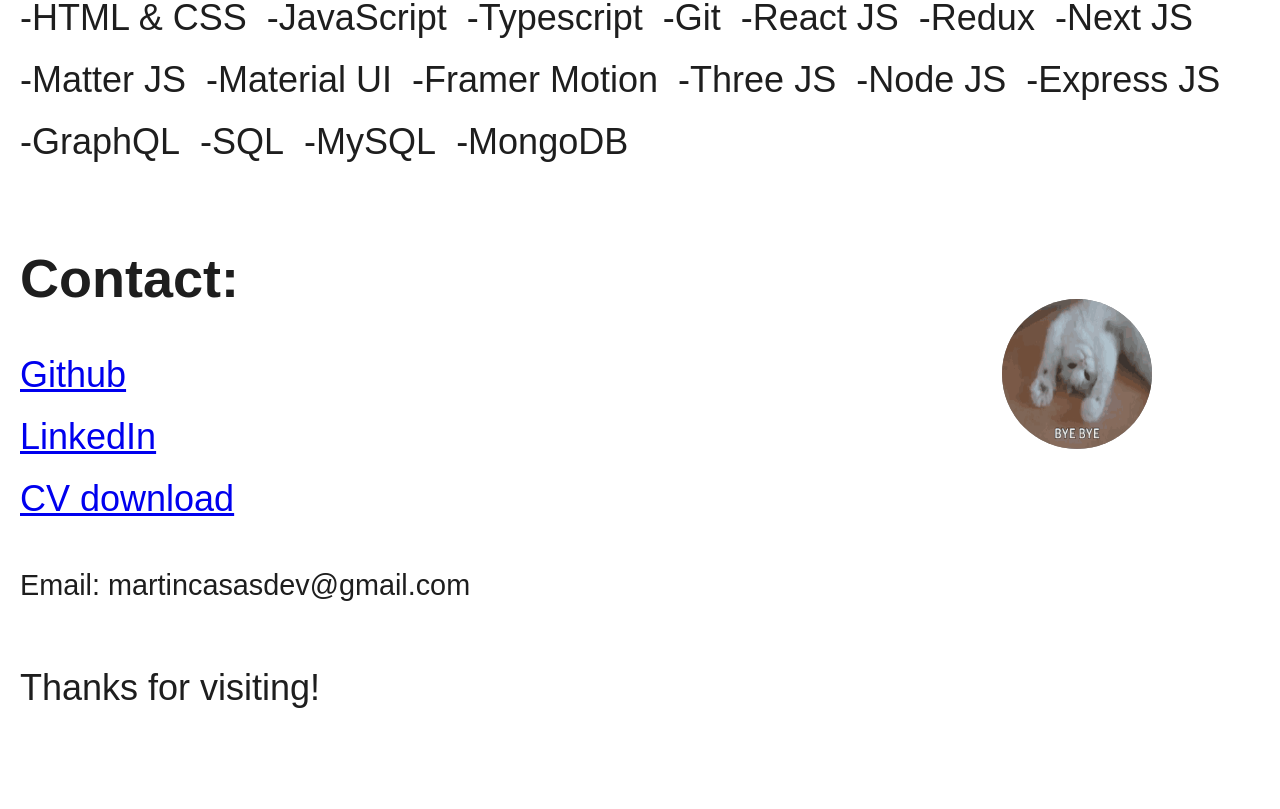
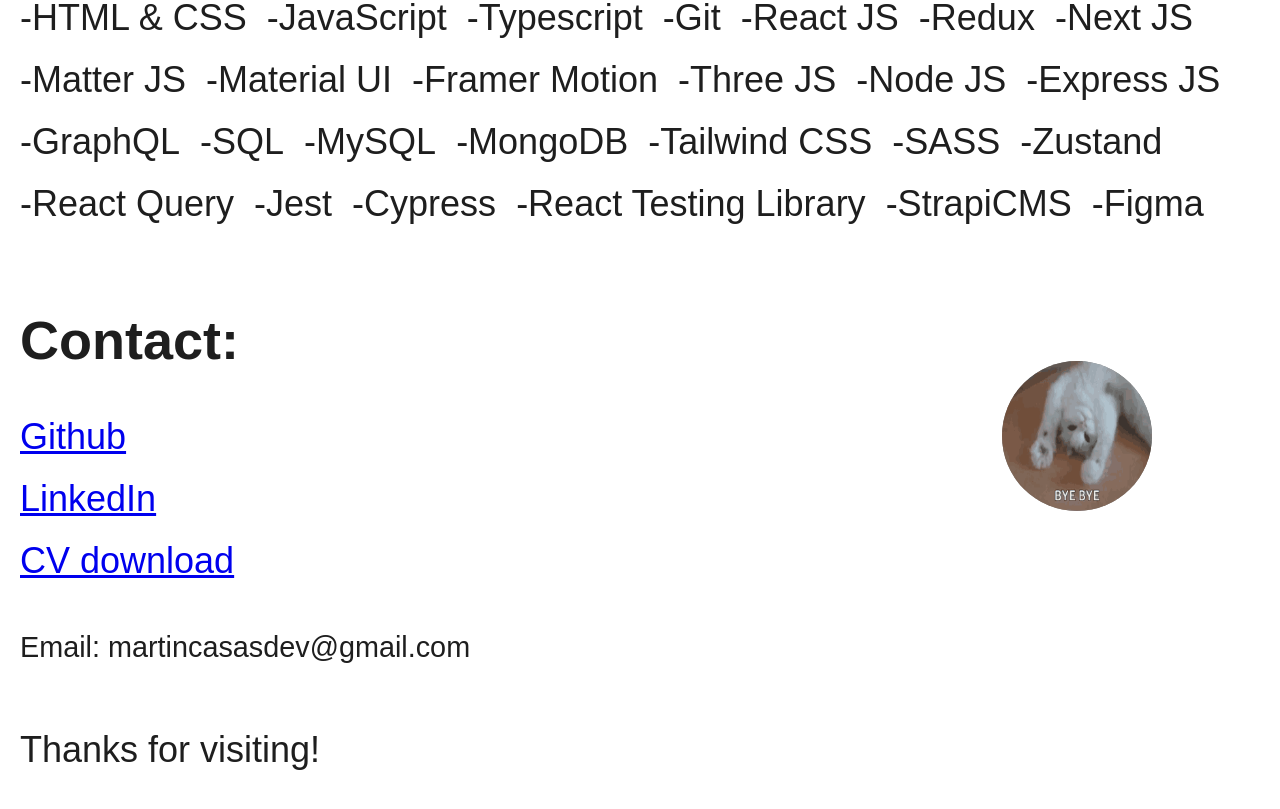
Before and after one commit to MirpoCasas/WelcomePage, a Next.js app: page / in a window 1280 px wide. Shown: the part 3080-3889 px from the top of the page. Before the commit the page ends 3845 px from the top, so only its background shows below. Built offline with nearby package versions, Linux system fonts and the light colour scheme; a web font is replaced by a local one.

Commit message:
Added testing to Techs

```diff
--- a/app/page.tsx
+++ b/app/page.tsx
@@ -431,6 +431,15 @@ export default function Home() {
           <p>-SQL</p>
           <p>-MySQL</p>
           <p>-MongoDB</p>
+          <p>-Tailwind CSS</p>
+          <p>-SASS</p>
+          <p>-Zustand</p>
+          <p>-React Query</p>
+          <p>-Jest</p>
+          <p>-Cypress</p>
+          <p>-React Testing Library</p>
+          <p>-StrapiCMS</p>
+          <p>-Figma</p>
         </div>
       </div>
       <div className={styles.Contact}>
```
